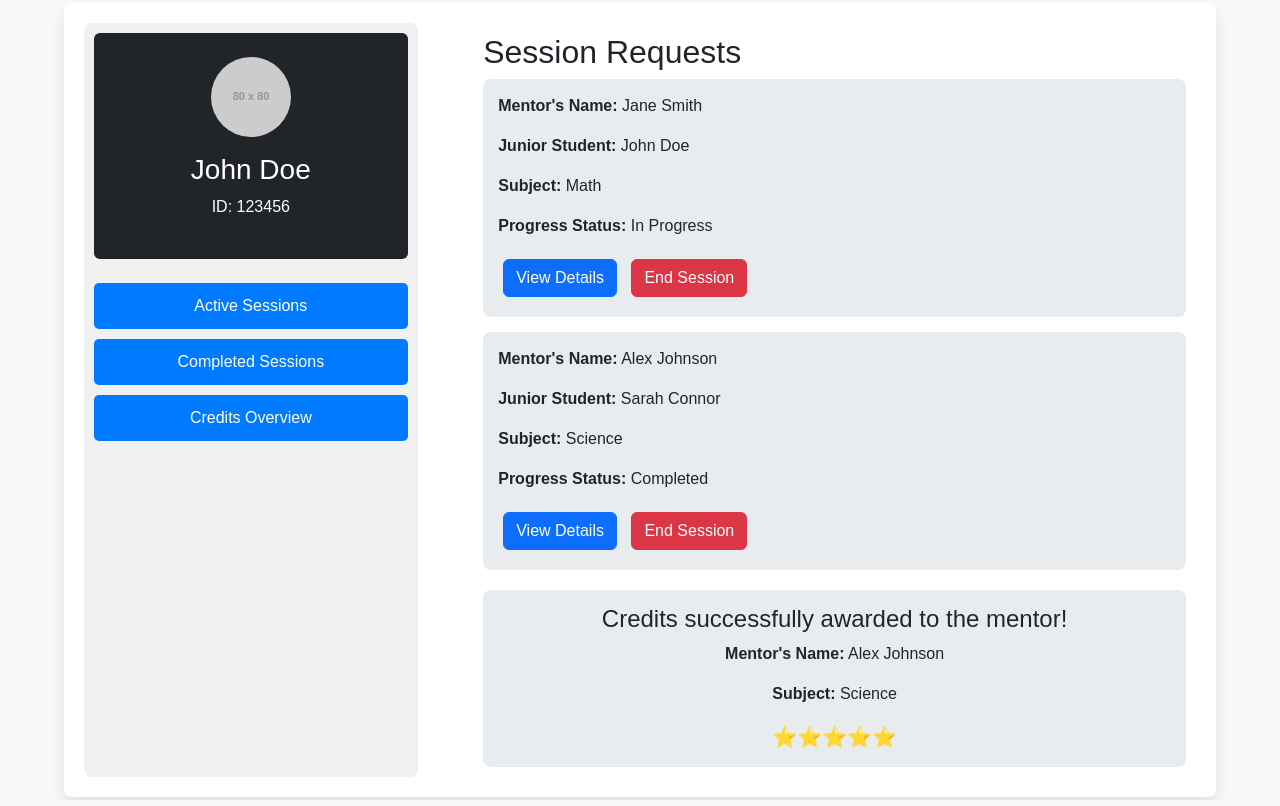
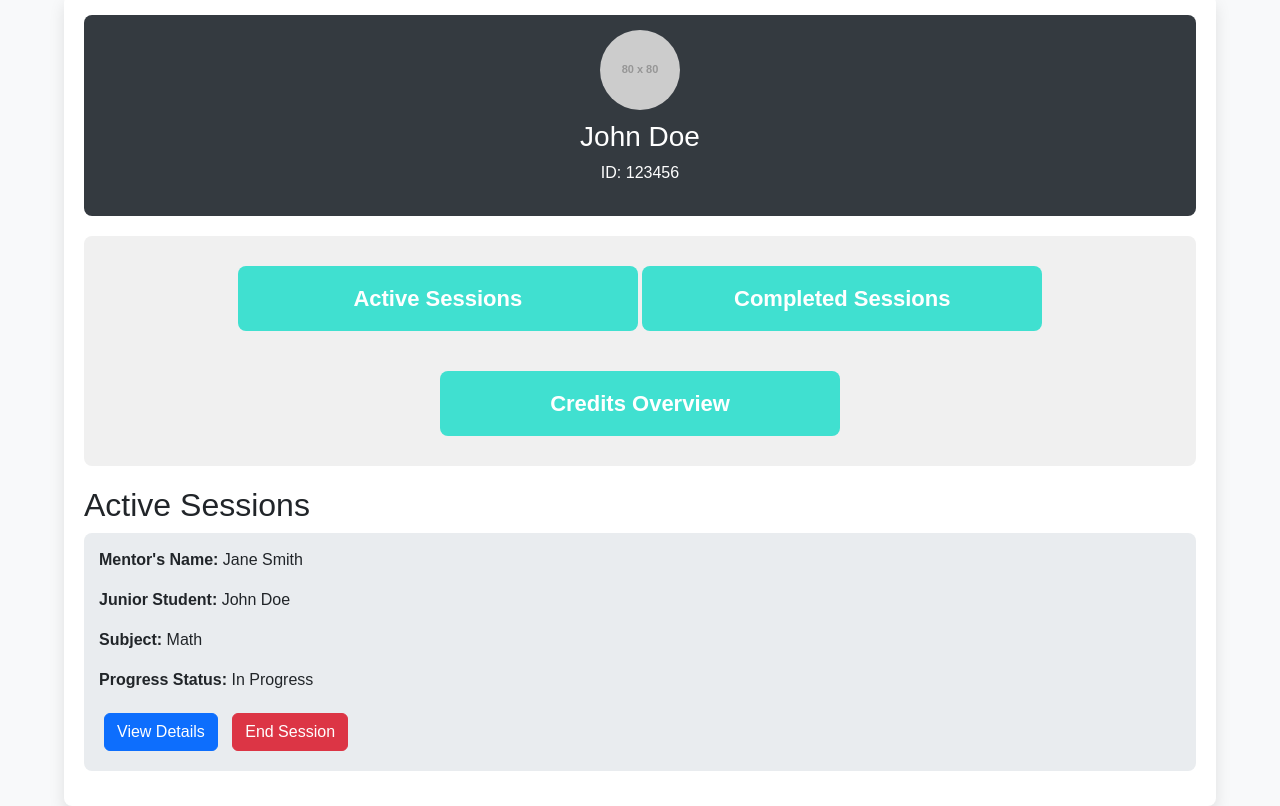
Before and after one commit to AhmedAbdelbary0/CSARCS, a website: page frontin/faculty_dashboard.html in a window 1280 px wide. Drawn offline with nearby package versions, Linux system fonts and the light colour scheme; placeholder pictures from the web are drawn by us.

Commit message:
the update for faclty page

```diff
--- a/frontin/faculty_dashboard.html
+++ b/frontin/faculty_dashboard.html
@@ -22,31 +22,55 @@
             padding: 20px;
             border-radius: 8px;
             box-shadow: 0 8px 16px rgba(0, 0, 0, 0.1);
-            display: flex;
-            justify-content: space-between;
         }
         .side-menu {
-            width: 30%;
+            width: 100%;
             padding: 10px;
             background-color: #f0f0f0;
             border-radius: 8px;
             text-align: center;
+            margin-bottom: 20px;
+        }
+        .profile-card {
+            background-color: #343a40;
+            color: white;
+            border-radius: 8px;
+            padding: 15px;
+            text-align: center;
+            margin-bottom: 20px;
+        }
+        .profile-card img {
+            width: 80px;
+            height: 80px;
+            border-radius: 50%;
+            margin-bottom: 10px;
         }
         .side-menu .btn {
-            display: block;
-            margin: 10px 0;
-            background-color: #007bff;
+            display: inline-block;
+            width: 100%;
+            max-width: 400px;
+            padding: 16px;
+            margin: 20px 0;
+            text-align: center;
+            background-color: #40E0D0;
             color: white;
+            border: none;
+            border-radius: 8px;
+            cursor: pointer;
             text-decoration: none;
-            border-radius: 5px;
-            padding: 10px;
+            font-size: 22px; /* تكبير النص في الأزرار */
+            font-weight: bold;
+            transition: background-color 0.3s ease;
         }
+
         .side-menu .btn:hover {
             background-color: #0056b3;
         }
         .content-area {
-            width: 65%;
-            padding: 10px;
+            display: none;
+        }
+        .content-area.active {
+            display: block;
         }
         .request-item {
             background-color: #e9ecef;
@@ -72,22 +96,23 @@
 </head>
 <body>
     <div class="dashboard-container">
+        <!-- Profile Card -->
+        <div class="profile-card">
+            <img src="https://via.placeholder.com/80" alt="User Profile">
+            <h3>John Doe</h3>
+            <p>ID: 123456</p>
+        </div>
+
         <!-- Side Menu -->
         <div class="side-menu">
-            <div class="profile-card bg-dark text-white rounded p-4 mb-4 text-center">
-                <img src="https://via.placeholder.com/80" alt="User Profile"
-                     class="rounded-circle mx-auto d-block mb-3" style="width: 80px; height: 80px;">
-                <h3 class="mt-3">John Doe</h3>
-                <p>ID: 123456</p>
-            </div>
-            <a href="#" class="btn">Active Sessions</a>
-            <a href="#" class="btn">Completed Sessions</a>
-            <a href="#" class="btn">Credits Overview</a>
+            <button class="btn" onclick="showPage('active-sessions')">Active Sessions</button>
+            <button class="btn" onclick="showPage('completed-sessions')">Completed Sessions</button>
+            <button class="btn" onclick="showPage('credits-overview')">Credits Overview</button>
         </div>
 
         <!-- Content Area -->
-        <div class="content-area">
-            <h2>Session Requests</h2>
+        <div id="active-sessions" class="content-area active">
+            <h2>Active Sessions</h2>
             <div class="request-item">
                 <p><strong>Mentor's Name:</strong> Jane Smith</p>
                 <p><strong>Junior Student:</strong> John Doe</p>
@@ -96,22 +121,39 @@
                 <button class="btn btn-primary">View Details</button>
                 <button class="btn btn-danger">End Session</button>
             </div>
+        </div>
+
+        <div id="completed-sessions" class="content-area">
+            <h2>Completed Sessions</h2>
             <div class="request-item">
                 <p><strong>Mentor's Name:</strong> Alex Johnson</p>
                 <p><strong>Junior Student:</strong> Sarah Connor</p>
                 <p><strong>Subject:</strong> Science</p>
                 <p><strong>Progress Status:</strong> Completed</p>
                 <button class="btn btn-primary">View Details</button>
-                <button class="btn btn-danger">End Session</button>
             </div>
+        </div>
 
+        <div id="credits-overview" class="content-area">
+            <h2>Credits Overview</h2>
             <div class="rating-section">
-                <h4>Credits successfully awarded to the mentor!</h4>
                 <p><strong>Mentor's Name:</strong> Alex Johnson</p>
                 <p><strong>Subject:</strong> Science</p>
                 <span>⭐⭐⭐⭐⭐</span>
             </div>
         </div>
     </div>
+
+    <script>
+        function showPage(pageId) {
+            // Hide all content areas
+            const pages = document.querySelectorAll('.content-area');
+            pages.forEach(page => page.classList.remove('active'));
+
+            // Show the selected content area
+            const selectedPage = document.getElementById(pageId);
+            selectedPage.classList.add('active');
+        }
+    </script>
 </body>
 </html>
```
Also changed, not shown: frontin/junior_dashboard.html (+3 -3 lines), frontin/senior_dashboard.html (+15 -15 lines).
